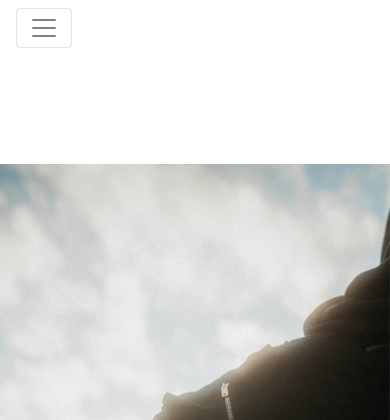
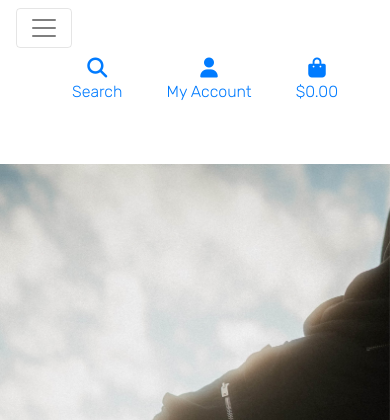
Before and after one commit to Felix-Voyle/Sneakers_MS4, a Django app: page / in a window 390 px wide. Shown: the top 420 px of the page. Run offline with Django 3.2, Linux system fonts and the light colour scheme; some libraries are stand-ins or nearby versions.

Commit message:
added main and mobile nav templates

```diff
--- a/templates/base.html
+++ b/templates/base.html
@@ -98,7 +98,8 @@
               <button class="navbar-toggler" type="button" data-toggle="collapse" data-target="#main-nav" aria-controls="main-nav" aria-expanded="false" aria-label="Toggle navigation">
                   <span class="navbar-toggler-icon"></span>
               </button>
-
+            {% include 'includes/mobile-header.html' %}
+            {% include 'includes/main-nav.html' %}
           </nav>
       </div>
       </header>
--- /dev/null
+++ b/templates/includes/main-nav.html
@@ -0,0 +1,38 @@
+<div class="collapse navbar-collapse main-nav" id="main-nav">
+    <ul class="navbar-nav w-auto mx-auto">
+        <li class="nav-item dropdown">
+            <a class="logo-font font-weight-bold nav-link text-black mr-5" href="#" id="all-products-link" data-toggle="dropdown" aria-haspopup="true" aria-expanded="false">
+                Products
+            </a>
+            <div class="dropdown-menu border-0" aria-labelledby="all-products-link">
+                <a href="" class="dropdown-item">By Price</a>
+                <a href="" class="dropdown-item ">By Rating</a>
+                <a href="" class="dropdown-item ">By Brand</a>
+                <a href="" class="dropdown-item">All Products</a>
+            </div>
+        </li>
+
+        <li class="nav-item dropdown">
+            <a class="logo-font font-weight-bold nav-link text-black mr-5" href="#" id="homeware-link" data-toggle="dropdown" aria-haspopup="true" aria-expanded="false">
+                Upcoming
+            </a>
+            <div class="dropdown-menu border-0" aria-labelledby="homeware-link">
+                <a href="" class="dropdown-item">Bed &amp; Bath</a>
+                <a href="" class="dropdown-item">Kitchen &amp; Dining</a>
+                <a href="" class="dropdown-item">All Homeware</a>
+            </div>
+        </li>
+
+        <li class="nav-item dropdown">
+            <a class="logo-font font-weight-bold nav-link text-black" href="#" id="specials-link" data-toggle="dropdown" aria-haspopup="true" aria-expanded="false">
+                Brands
+            </a>
+            <div class="dropdown-menu border-0" aria-labelledby="specials-link">
+                <a href="" class="dropdown-item">New Arrivals</a>
+                <a href="" class="dropdown-item">Deals</a>
+                <a href="" class="dropdown-item">Clearance</a>
+                <a href="" class="dropdown-item">All Specials</a>
+            </div>
+        </li>
+    </ul>
+</div>
--- /dev/null
+++ b/templates/includes/mobile-header.html
@@ -0,0 +1,58 @@
+<ul>
+    <li class="list-inline-item">
+      <a class="text-black nav-link d-block d-lg-none" href="#" id="mobile-search" data-toggle="dropdown" aria-haspopup="true" aria-expanded="false">
+          <div class="text-center">
+              <div><i class="fas fa-search fa-lg"></i></div>
+              <p class="my-0">Search</p>
+          </div>
+      </a>
+      <div class="dropdown-menu border-0 w-100 p-3 rounded-0 my-0" aria-labelledby="mobile-search">
+          <form class="form" method="GET" action="">
+              <div class="input-group w-100">
+                  <input class="form-control border border-black rounded-0" type="text" name="q" placeholder="Search our site">
+                  <div class="input-group-append">
+                      <button class="form-control form-control btn btn-black border border-black rounded-0" type="submit">
+                          <span class="icon">
+                              <i class="fas fa-search"></i>
+                          </span>
+                      </button>
+                  </div>
+              </div>
+          </form>
+      </div>
+  </li>
+  <li class="list-inline-item dropdown">
+      <a class="text-black nav-link d-block d-lg-none" href="#" id="user-options" data-toggle="dropdown" aria-haspopup="true" aria-expanded="false">
+          <div class="text-center">
+              <div><i class="fas fa-user fa-lg"></i></div>
+              <p class="my-0">My Account</p>
+          </div>
+      </a>
+      <div class="dropdown-menu border-0" aria-labelledby="user-options">
+          {% if request.user.is_authenticated %}
+              {% if request.user.is_superuser %}
+                  <a href="{% url 'account_logout' %}" class="dropdown-item">Product Management</a>
+              {% endif %}
+              <a href="" class="dropdown-item">My Profile</a>
+              <a href="{% url 'account_logout' %}" class="dropdown-item">Logout</a>
+          {% else %}
+              <a href="{% url 'account_signup' %}" class="dropdown-item">Register</a>
+              <a href="{% url 'account_login' %}" class="dropdown-item">Login</a>
+          {% endif %}
+      </div>
+  </li>
+  <li class="list-inline-item">
+      <a class="{% if grand_total %}text-primary font-weight-bold{% else %}text-black{% endif %} nav-link d-block d-lg-none" href="">
+          <div class="text-center">
+              <div><i class="fas fa-shopping-bag fa-lg"></i></div>
+              <p class="my-0">
+                  {% if grand_total %}
+                      ${{ grand_total|floatformat:2 }}
+                  {% else %}
+                      $0.00
+                  {% endif %}
+              </p>
+          </div>
+      </a>
+    </li>
+  </ul>
```
